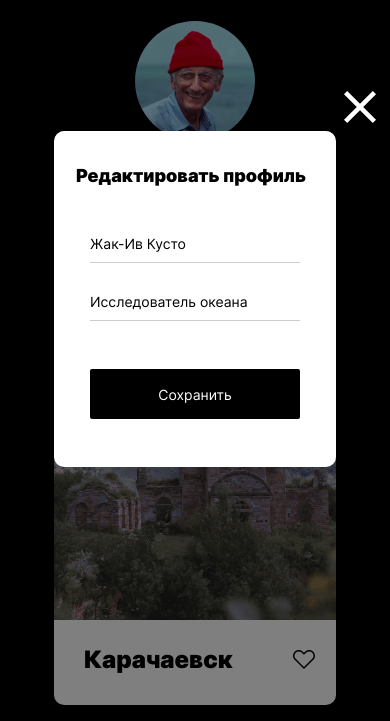
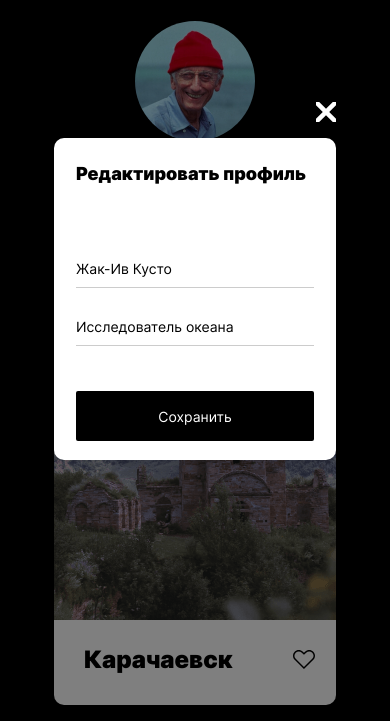
Before and after one commit to Gabidov/mesto, a plain HTML site: page index.html in a window 390 px wide. Both pictures are taken after a click on the button 309 px from the left and 299 px from the top of the page. Shown: the part 123-844 px from the top of the page. Drawn offline with Linux system fonts and the light colour scheme.

Commit message:
for second review

```diff
--- a/blocks/popup/__button-close/popup__button-close.css
+++ b/blocks/popup/__button-close/popup__button-close.css
@@ -14,3 +14,12 @@
 .popup__button-close:hover {
     opacity: 0.6;
 }
+
+@media screen and (max-width: 699px) {
+    .popup__button-close {
+        width: 20px;
+        height: 20px;
+        right: 0;
+        top: -36px;
+    }
+}
--- a/blocks/popup/__button-save/popup__button-save.css
+++ b/blocks/popup/__button-save/popup__button-save.css
@@ -19,7 +19,7 @@
 
 @media screen and (max-width: 699px) {
     .popup__button-save {
-        max-width: 238px;
+        width: 100%;
         font-size: 14px;
         line-height: 17px;
     }
--- a/blocks/popup/__container/popup__container.css
+++ b/blocks/popup/__container/popup__container.css
@@ -14,5 +14,6 @@
 @media screen and (max-width: 699px){
     .popup__container {
         max-width: 282px;
+        height: 322px;
     }
 }
--- a/blocks/popup/__form/popup__form.css
+++ b/blocks/popup/__form/popup__form.css
@@ -1,5 +1,12 @@
 .popup__form {
+    max-width: 438px;
     width: 100%;
-    padding: 48px 36px 48px 36px;
+    padding: 48px 36px 48px 37px;
     box-sizing: border-box;
 }
+
+@media screen and (max-width: 699px) {
+    .popup__form {
+        padding: 75px 22px 25px 22px;
+    }
+}
--- a/blocks/popup/__heading/popup__heading.css
+++ b/blocks/popup/__heading/popup__heading.css
@@ -13,6 +13,7 @@
 
 @media screen and (max-width: 699px) {
     .popup__heading {
+        padding: 25px 0 0 0;
         max-width: 238px;
         font-size: 18px;
         line-height: 22px;
--- a/blocks/popup/__input/popup__input.css
+++ b/blocks/popup/__input/popup__input.css
@@ -1,4 +1,5 @@
 .popup__input {
+    max-width: 358px;
     width: 100%;
     font-family: 'Inter', Arial, Helvetica, sans-serif;
     font-style: normal;
@@ -16,3 +17,12 @@
 .popup__input:last-of-type {
     margin: 0 0 48px 0;
 }
+
+@media screen and (max-width: 699px) {
+    .popup__input {
+        max-width: 238px;
+    }
+    .popup__input:last-of-type {
+        margin: 0 0 45px 0;
+    }
+}
--- a/blocks/profile/__description/profile__description.css
+++ b/blocks/profile/__description/profile__description.css
@@ -6,6 +6,9 @@
     font-size: 18px;
     line-height: 22px;
     color: #FFFFFF;
+    text-overflow: ellipsis;
+    white-space: nowrap;
+    overflow: hidden;
 }
 
 @media screen and (max-width: 636px) {
--- a/blocks/profile/__info/profile__info.css
+++ b/blocks/profile/__info/profile__info.css
@@ -7,13 +7,10 @@
     line-height: 48px;
     /* or 114% */
     color: #FFFFFF;
+    text-overflow: ellipsis;
+    white-space: nowrap;
+    overflow: hidden;
 }
-
-/* @media screen and (max-width: 464px) {
-    .profile__info {
-        text-align: center;
-    }
-} */
 
 @media screen and (max-width: 633px) {
     .profile__info {
--- a/index.html
+++ b/index.html
@@ -72,9 +72,9 @@
             </ul>
         </section>
     </main>
-    <foooter class="footer page__container">
+    <footer class="footer page__container">
         <p class="footer__copyright">&copy; 2023 Mesto Russia</p>
-    </foooter>
+    </footer>
     <div class="popup">
         <div class="popup__container">
             <h2 class="popup__heading">Редактировать профиль</h2>
--- a/pages/index.css
+++ b/pages/index.css
@@ -12,7 +12,6 @@
 @import url('../blocks/profile/__about/profile__about.css');
 @import url('../blocks/profile/__info/profile__info.css');
 @import url('../blocks/profile/__description/profile__description.css');
-@import url('../blocks/profile/__avatar/profile__avatar.css');
 @import url('../blocks/profile/__avatar-img/profile__avatar-img.css');
 @import url('../blocks/profile/__content/profile__content.css');
 
@@ -36,9 +35,7 @@
 @import url('../blocks/popup/__heading/popup__heading.css');
 @import url('../blocks/popup/__button-close/popup__button-close.css');
 @import url('../blocks/popup/__button-save/popup__button-save.css');
-@import url('../blocks/popup/__box/popup__box.css');
 @import url('../blocks/popup/__form/popup__form.css');
 @import url('../blocks/popup/__input/popup__input.css');
-@import url('../blocks/popup/__user/popup__user.css');
 @import url('../blocks/popup/__description/popup__description.css');
 @import url('../blocks/popup/_is-opened/popup_is-opened.css');
```
